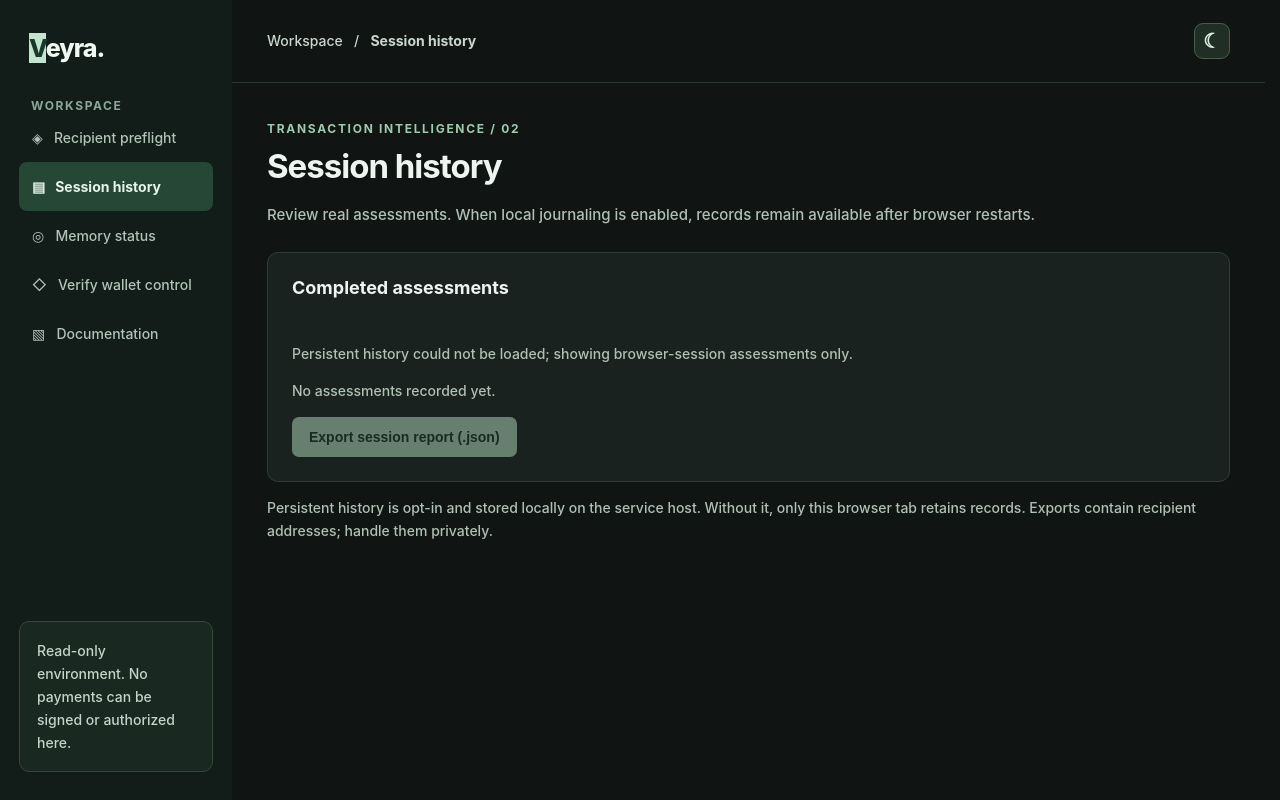
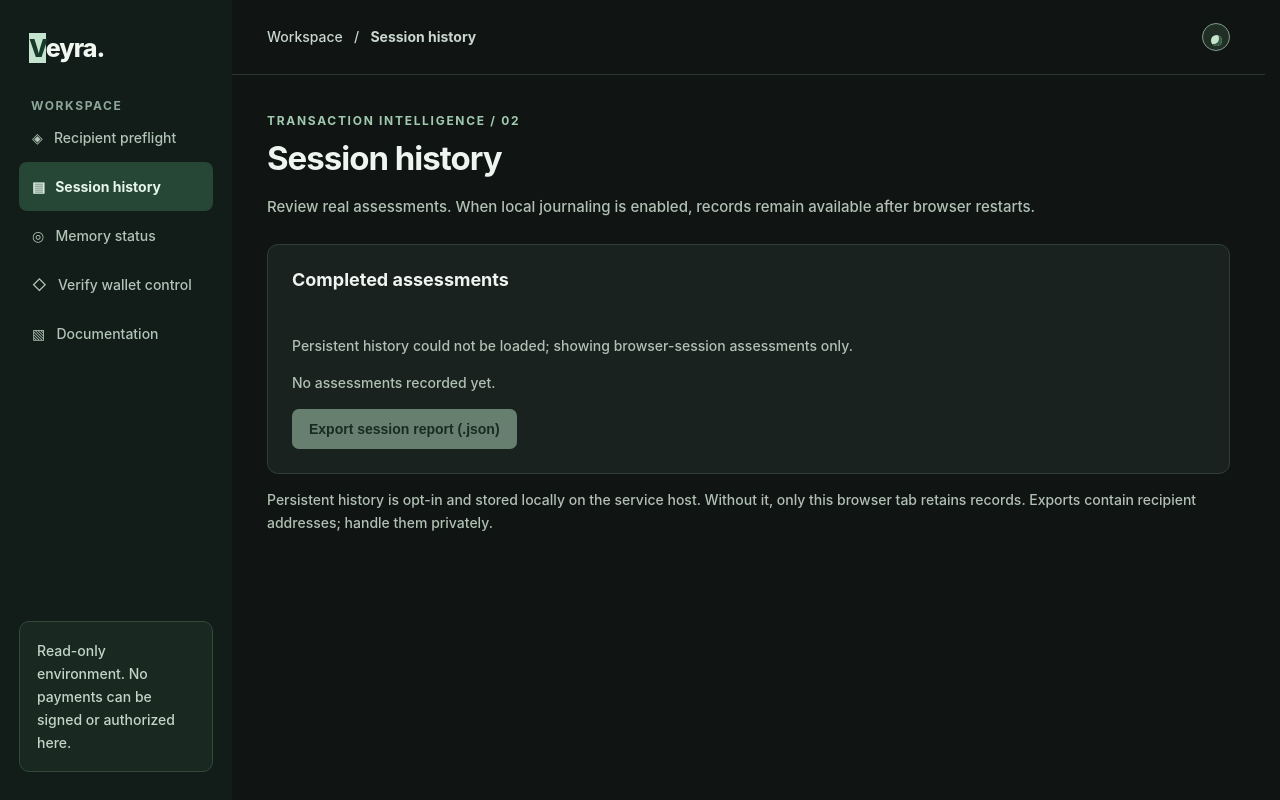
Before and after one commit to 0xaje/Veyra, a website: page apps/web/history.html in a window 1280 px wide. Drawn offline with Linux system fonts and the light colour scheme; no server answers.

Commit message:
style: unify circular day-night toggle with preflight across all Veyra pages

```diff
--- a/apps/web/history.html
+++ b/apps/web/history.html
@@ -141,6 +141,11 @@ html[data-theme="dark"] .veyra-theme-toggle{background:#202e25;color:#d5eadb;bor
 }
 @media(min-width:851px){.veyra-bottom-nav{display:none!important}}
 @media(max-width:360px){.main{padding-left:12px!important;padding-right:12px!important}.stat{padding:10px!important}}
+
+/* Shared appearance control: identical compact day/night dot on every Veyra page. */
+.veyra-theme-toggle{width:28px!important;height:28px!important;min-width:28px!important;min-height:28px!important;border:1px solid #829c8c!important;border-radius:50%!important;font-size:0!important;line-height:1!important;padding:0!important;margin:0!important;position:relative!important;display:inline-grid!important;place-items:center!important;box-shadow:none!important}
+.veyra-theme-toggle::after{content:"";display:block;width:11px;height:11px;border-radius:50%;background:#264b36;box-shadow:inset -3px -2px 0 #a4c9b0}
+html[data-theme="dark"] .veyra-theme-toggle::after{background:#c6e3cd;box-shadow:inset -3px -2px 0 #355943}
 </style><script>(function(){
 const key="veyra.theme.v1";
 const automatic=()=>{const hour=new Date().getHours();return hour>=7&&hour<19?"light":"dark"};
```
